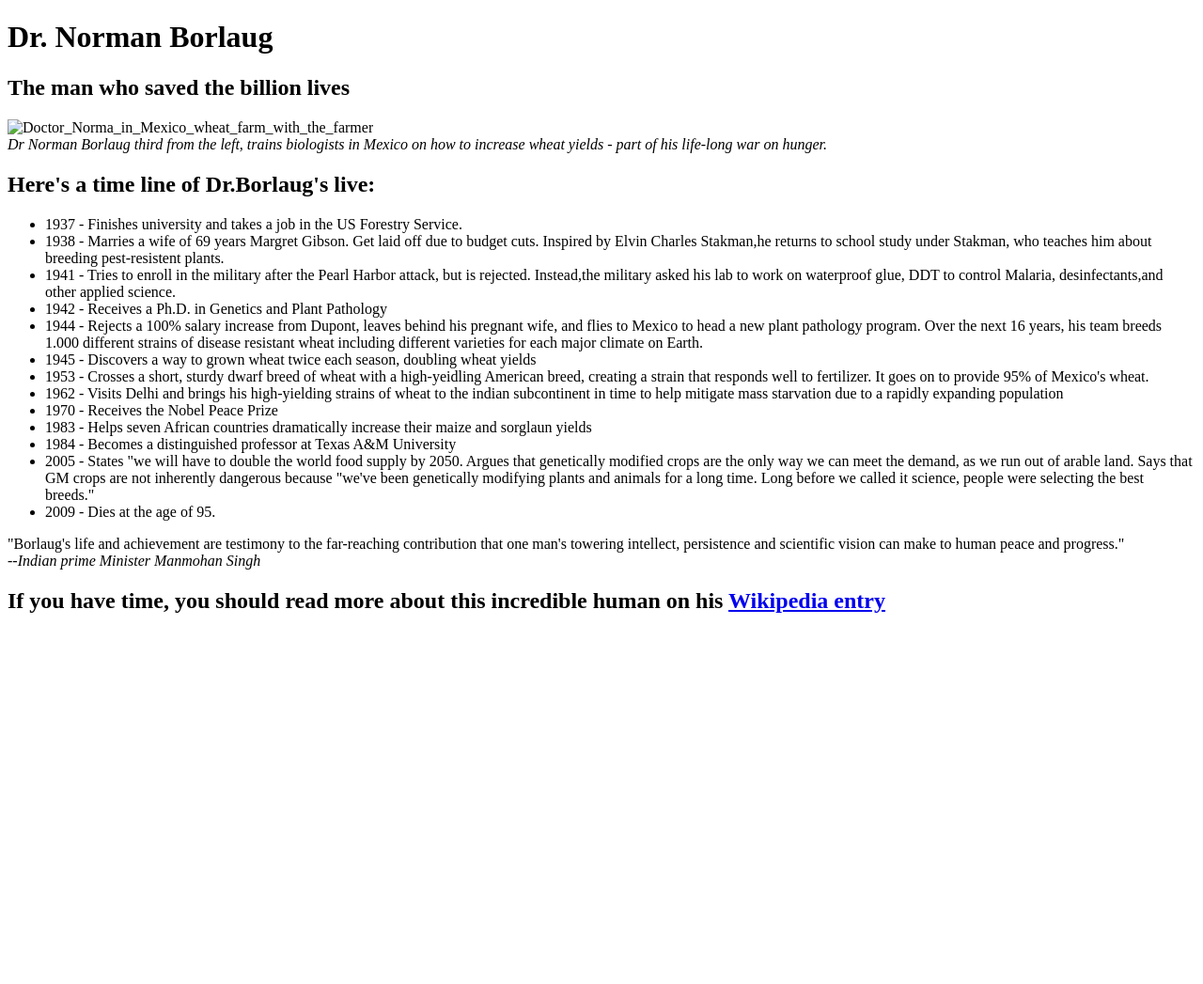
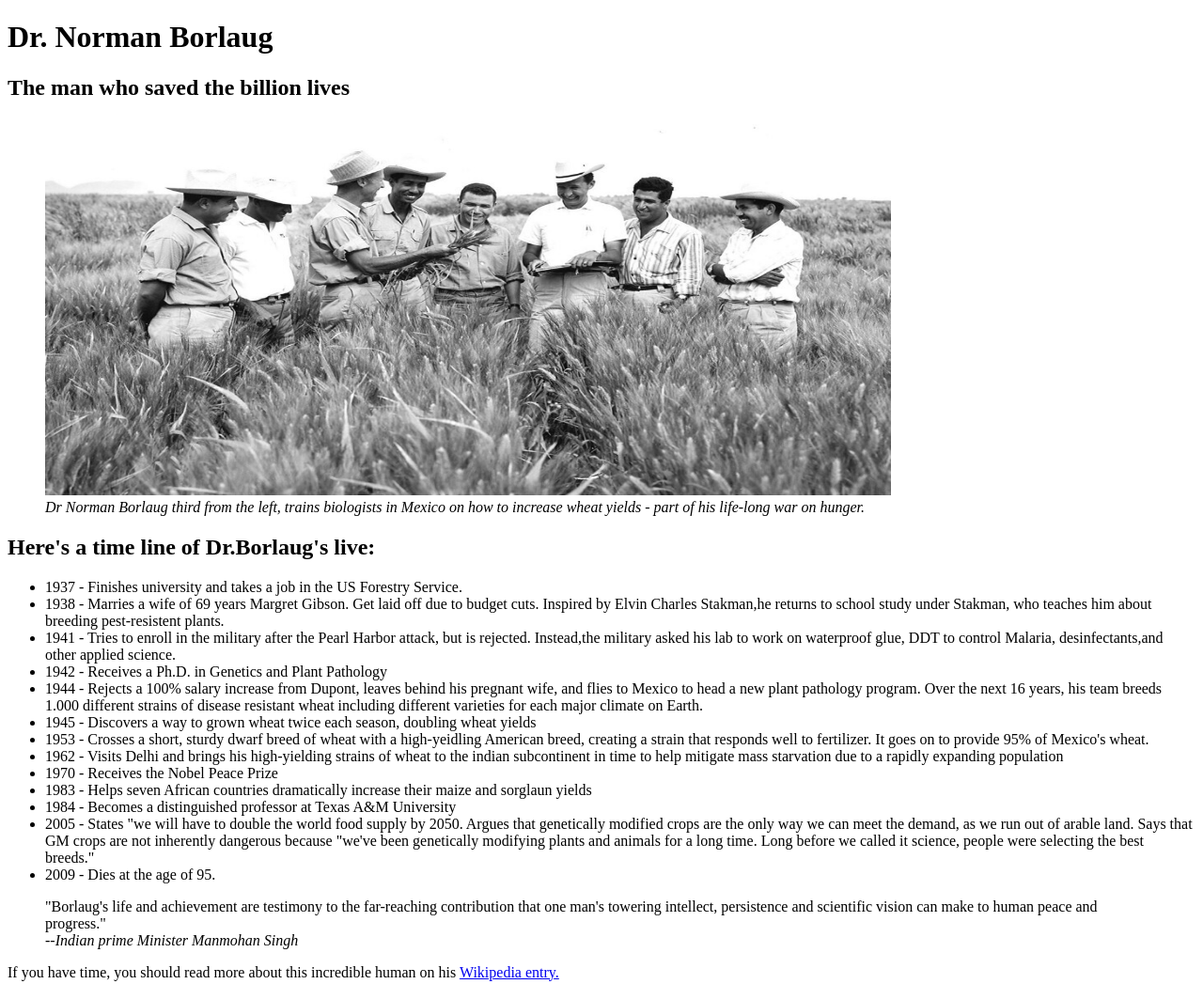
Before and after one commit to BenDevweb/Exercice, a plain HTML site: page index.html in a window 1280 px wide. Shown: the whole page at 94% size. Before the commit the page ends 800 px from the top, so only its background shows below. Drawn offline with Linux system fonts and the light colour scheme.

Commit message:
Exercice-kadea

```diff
--- a/index.html
+++ b/index.html
@@ -7,15 +7,21 @@
 <body>
     <header>
         <h1>Dr. Norman Borlaug</h1>
-        <h2>The man who saved the billion lives</h2>
     </header>
     <main>
-        <img src="Dr_Norman.jpg" alt="Doctor_Norma_in_Mexico_wheat_farm_with_the_farmer" width="900" height="400" title="doctor norman in mexico wheat farm with the farmers in the wheat field">
-        <br>
-        <em>Dr Norman Borlaug third from the left, trains biologists in Mexico on how to increase wheat yields - part of his life-long war on hunger.</em>
+        <h2>The man who saved the billion lives</h2>
+        <section>
+
+            <figure>
+                <img src="img/Dr_Norman.jpg" alt="Doctor_Norma_in_Mexico_wheat_farm_with_the_farmer" width="900" height="400" title="doctor norman in mexico wheat farm with the farmers in the wheat field">
+            <figcaption>
+                <em>Dr Norman Borlaug third from the left, trains biologists in Mexico on how to increase wheat yields - part of his life-long war on hunger.</em>
+            </figcaption>
+            </figure>
+        </section>
+
         <section>
             <h2>Here's a time line of Dr.Borlaug's live:</h2>
-            <!--<p>-->
                 <ul>
                     <li>1937 - Finishes university and takes a job in the US Forestry Service.</li>
                     <li>1938 - Marries a wife of 69 years Margret Gibson. Get laid off due to budget cuts. Inspired by Elvin Charles Stakman,he returns to school study under Stakman, who teaches him about breeding pest-resistent plants. </li>
@@ -31,14 +37,14 @@
                     <li>2005 - States "we will have to double the world food supply by 2050. Argues that genetically modified crops are the only way we can meet the demand, as we run out of arable land. Says that GM crops are not inherently dangerous because "we've been genetically modifying plants and animals for a long time. Long before we called it science, people were selecting the best breeds."</li>
                     <li>2009 - Dies at the age of 95.</li>
                 </ul>
-           <!--</p>-->
-            <p>"Borlaug's life and achievement are testimony to the far-reaching contribution that one man's towering intellect, persistence and scientific vision can make to human peace and progress."
+
+            <blockquote>"Borlaug's life and achievement are testimony to the far-reaching contribution that one man's towering intellect, persistence and scientific vision can make to human peace and progress."
             <br><em>--Indian prime Minister Manmohan Singh</em>
-            </p>
+            </blockquote>
         </section>
     </main>
     <footer>
-        <h2>If you have time, you should read more about this incredible human on his <a href="https://fr.wikipedia.org/wiki/Norman_Borlaug">Wikipedia entry</a></h2>
+        <p>If you have time, you should read more about this incredible human on his <a href="https://fr.wikipedia.org/wiki/Norman_Borlaug">Wikipedia entry.</a></p>
     </footer>
 </body>
 </html>
```
